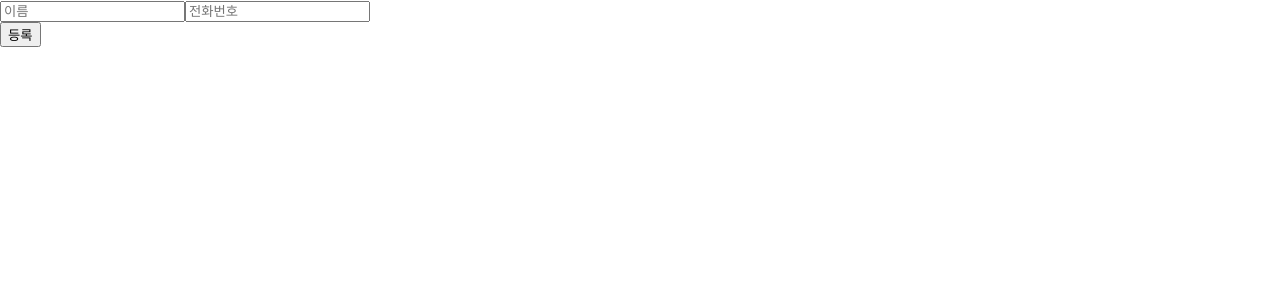
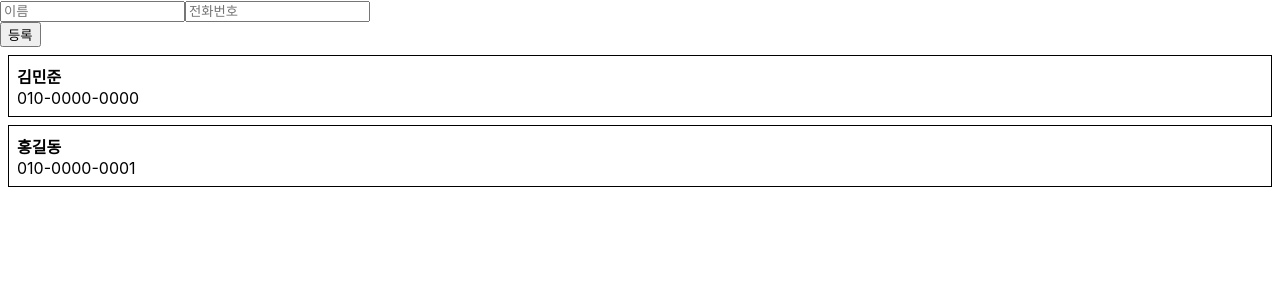
Before and after one commit to junggri/react-blog, a React (Create React App) app: page / in a window 1280 px wide. Shown: the top 300 px of the page. Built offline with nearby package versions, Linux system fonts and the light colour scheme.

Commit message:
react practice

```diff
--- a/src/App.js
+++ b/src/App.js
@@ -1,15 +1,35 @@
-import React from "react";
+import React, { Component } from "react";
 import PhoneForm from "./component/PhoneForm";
+import PhoneInfoList from "./component/PhoneInfoList";
 import "./App.css";
 
-class App extends React.Component {
+class App extends Component {
+  id = 2;
+  state = {
+    information: [
+      {
+        id: 0,
+        name: "김민준",
+        phone: "010-0000-0000",
+      },
+      {
+        id: 1,
+        name: "홍길동",
+        phone: "010-0000-0001",
+      },
+    ],
+  };
   handleCreate = (data) => {
-    console.log(data);
+    const { information } = this.state;
+    this.setState({
+      information: information.concat({ id: this.id++, ...data }),
+    });
   };
   render() {
     return (
       <div>
         <PhoneForm onCreate={this.handleCreate} />
+        <PhoneInfoList data={this.state.information} />
       </div>
     );
   }
--- /dev/null
+++ b/src/component/PhoneInfo.js
@@ -0,0 +1,32 @@
+import React, { Component } from "react";
+
+class PhoneInfo extends Component {
+  static defaultProps = {
+    info: {
+      name: "이름",
+      phone: "010-0000-0000",
+      id: 0,
+    },
+  };
+
+  render() {
+    const style = {
+      border: "1px solid black",
+      padding: "8px",
+      margin: "8px",
+    };
+
+    const { name, phone, id } = this.props.info;
+
+    return (
+      <div style={style}>
+        <div>
+          <b>{name}</b>
+        </div>
+        <div>{phone}</div>
+      </div>
+    );
+  }
+}
+
+export default PhoneInfo;
--- /dev/null
+++ b/src/component/PhoneInfoList.js
@@ -0,0 +1,17 @@
+import React, { Component } from "react";
+import PhoneInfo from "./PhoneInfo";
+
+class PhoneInfoList extends Component {
+  static defaultProps = {
+    data: [],
+  };
+
+  render() {
+    const { data } = this.props;
+    const list = data.map((info) => <PhoneInfo key={info.id} info={info} />);
+
+    return <div>{list}</div>;
+  }
+}
+
+export default PhoneInfoList;
--- a/src/index.js
+++ b/src/index.js
@@ -1,15 +1,10 @@
-import React from 'react';
-import ReactDOM from 'react-dom';
-import './index.css';
-import App from './App';
-import * as serviceWorker from './serviceWorker';
+import React from "react";
+import ReactDOM from "react-dom";
+import "./index.css";
+import App from "./App";
+import * as serviceWorker from "./serviceWorker";
 
-ReactDOM.render(
-  <React.StrictMode>
-    <App />
-  </React.StrictMode>,
-  document.getElementById('root')
-);
+ReactDOM.render(<App />, document.getElementById("root"));
 
 // If you want your app to work offline and load faster, you can change
 // unregister() to register() below. Note this comes with some pitfalls.
```
